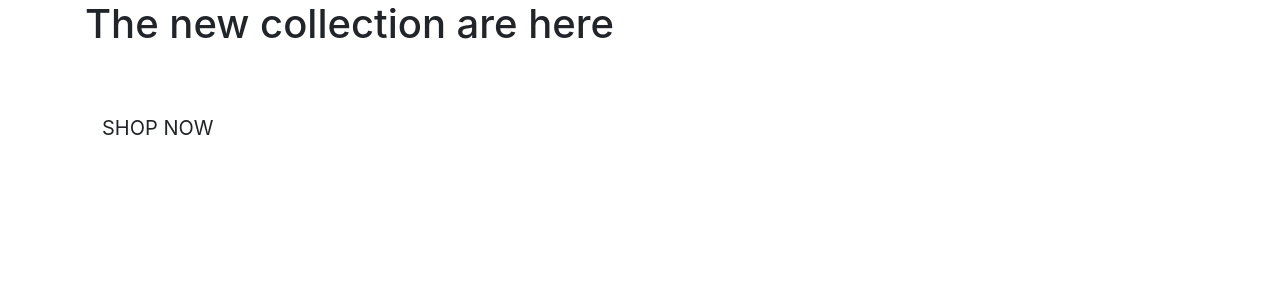
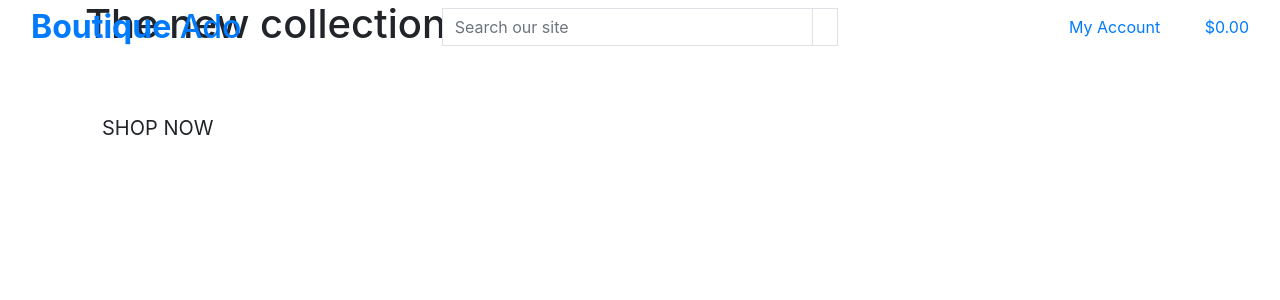
Before and after one commit to RubemJanoni/boutique_adov1, a Django app: page / in a window 1280 px wide. Shown: the top 300 px of the page. Run offline with Django 3.2, Linux system fonts and the light colour scheme; some libraries are stand-ins or nearby versions.

Commit message:
Added main header page

```diff
--- a/templates/base.html
+++ b/templates/base.html
@@ -4,6 +4,7 @@
 <html lang="en">
 
 <head>
+
     {% block meta %}
     <meta http-equiv="X-UA-Compatible" content="ie=edge">
     <meta charset="utf-8">
@@ -13,21 +14,23 @@
     {% block extra_meta %}
     {% endblock %}
 
-    <!-- Bootstrap CSS -->
     {% block corecss %}
-    <link rel="stylesheet" href="https://cdn.jsdelivr.net/npm/bootstrap@4.6.2/dist/css/bootstrap.min.css"
-    integrity="sha384-xOolHFLEh07PJGoPkLv1IbcEPTNtaed2xpHsD9ESMhqIYd0nLMwNLD69Npy4HI+N" crossorigin="anonymous">
+    <link rel="stylesheet" href="https://stackpath.bootstrapcdn.com/bootstrap/4.4.1/css/bootstrap.min.css"
+        integrity="sha384-Vkoo8x4CGsO3+Hhxv8T/Q5PaXtkKtu6ug5TOeNV6gBiFeWPGFN9MuhOf23Q9Ifjh" crossorigin="anonymous">
     {% endblock %}
 
     {% block extra_css %}
     {% endblock %}
 
     {% block corejs %}
-    <script src="https://cdn.jsdelivr.net/npm/jquery@3.5.1/dist/jquery.slim.min.js"
-        integrity="sha384-DfXdz2htPH0lsSSs5nCTpuj/zy4C+OGpamoFVy38MVBnE+IbbVYUew+OrCXaRkfj"
+    <script src="https://code.jquery.com/jquery-3.4.1.slim.min.js"
+        integrity="sha384-J6qa4849blE2+poT4WnyKhv5vZF5SrPo0iEjwBvKU7imGFAV0wwj1yYfoRSJoZ+n"
         crossorigin="anonymous"></script>
-    <script src="https://cdn.jsdelivr.net/npm/bootstrap@4.6.2/dist/js/bootstrap.bundle.min.js"
-        integrity="sha384-Fy6S3B9q64WdZWQUiU+q4/2Lc9npb8tCaSX9FK7E8HnRr0Jz8D6OP9dO5Vg3Q9ct"
+    <script src="https://cdn.jsdelivr.net/npm/popper.js@1.16.0/dist/umd/popper.min.js"
+        integrity="sha384-Q6E9RHvbIyZFJoft+2mJbHaEWldlvI9IOYy5n3zV9zzTtmI3UksdQRVvoxMfooAo"
+        crossorigin="anonymous"></script>
+    <script src="https://stackpath.bootstrapcdn.com/bootstrap/4.4.1/js/bootstrap.min.js"
+        integrity="sha384-wfSDF2E50Y2D1uUdj0O3uMBJnjuUD4Ih7YwaYd1iqfktj0Uod8GCExl3Og8ifwB6"
         crossorigin="anonymous"></script>
     {% endblock %}
 
@@ -38,10 +41,73 @@
 </head>
 
 <body>
-    <header class="container-fluid fixed-top"></header>
+    <header class="container-fluid fixed-top">
+        <div class="row">
+            <div class="col-12 col-lg-4 my-auto py-1 py-lg-0 text-center text-lg-left">
+                <a href="{% url 'home' %}" class="nav-link main-logo-link">
+                    <h2 class="logo-font text-black my-0"><strong>Boutique</strong> Ado</h2>
+                </a>
+            </div>
+            <div class="col-12 col-lg-4 my-auto py-1 py-lg-0">
+                <form method="GET" action="">
+                    <div class="input-group w-100">
+                        <input class="form-control border border-black rounded-0" type="text" name="q"
+                            placeholder="Search our site">
+                        <div class="input-group-append">
+                            <button class="form-control btn btn-black border border-black rounded-0" type="submit">
+                                <span class="icon">
+                                    <i class="fas fa-search"></i>
+                                </span>
+                            </button>
+                        </div>
+                    </div>
+                </form>
+            </div>
+            <div class="col-12 col-lg-4 my-auto py-1 py-lg-0">
+                <ul class="list-inline list-unstyled text-center text-lg-right my-0">
+                    <li class="list-inline-item dropdown">
+                        <a class="text-black nav-link" href="#" id="user-options" data-toggle="dropdown"
+                            aria-haspopup="true" aria-expanded="false">
+                            <div class="text-center">
+                                <div><i class="fas fa-user fa-lg"></i></div>
+                                <p class="my-0">My Account</p>
+                            </div>
+                        </a>
+                        <div class="dropdown-menu border-0" aria-labelledby="user-options">
+                            {% if request.user.is_authenticated %}
+                            {% if request.user.is_superuser %}
+                            <a href="" class="dropdown-item">Product Management</a>
+                            {% endif %}
+                            <a href="" class="dropdown-item">My Profile</a>
+                            <a href="{% url 'account_logout' %}" class="dropdown-item">Logout</a>
+                            {% else %}
+                            <a href="{% url 'account_signup' %}" class="dropdown-item">Register</a>
+                            <a href="{% url 'account_login' %}" class="dropdown-item">Login</a>
+                            {% endif %}
+                        </div>
+                    </li>
+                    <li class="list-inline-item">
+                        <a class="{% if grand_total %}text-info font-weight-bold{% else %}text-black{% endif %} nav-link"
+                            href="">
+                            <div class="text-center">
+                                <div><i class="fas fa-shopping-bag fa-lg"></i></div>
+                                <p class="my-0">
+                                    {% if grand_total %}
+                                    ${{ grand_total|floatformat:2 }}
+                                    {% else %}
+                                    $0.00
+                                    {% endif %}
+                                </p>
+                            </div>
+                        </a>
+                    </li>
+                </ul>
+            </div>
+        </div>
+    </header>
 
     {% if messages %}
-        <div class="message-container"></div>
+    <div class="message-container"></div>
     {% endif %}
 
     {% block page_header %}
@@ -54,7 +120,6 @@
     {% endblock %}
 
 
-
 </body>
 
 </html>
```
